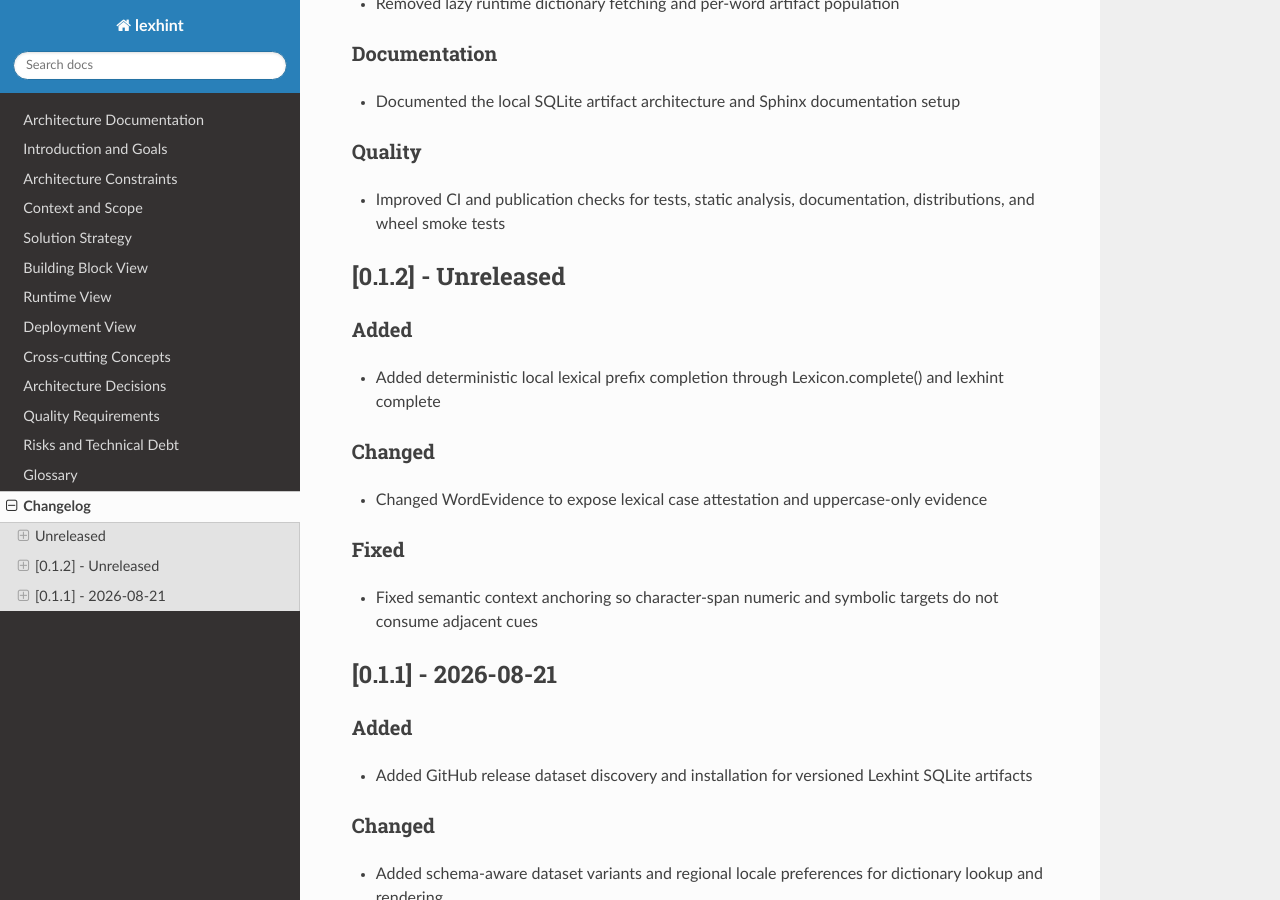
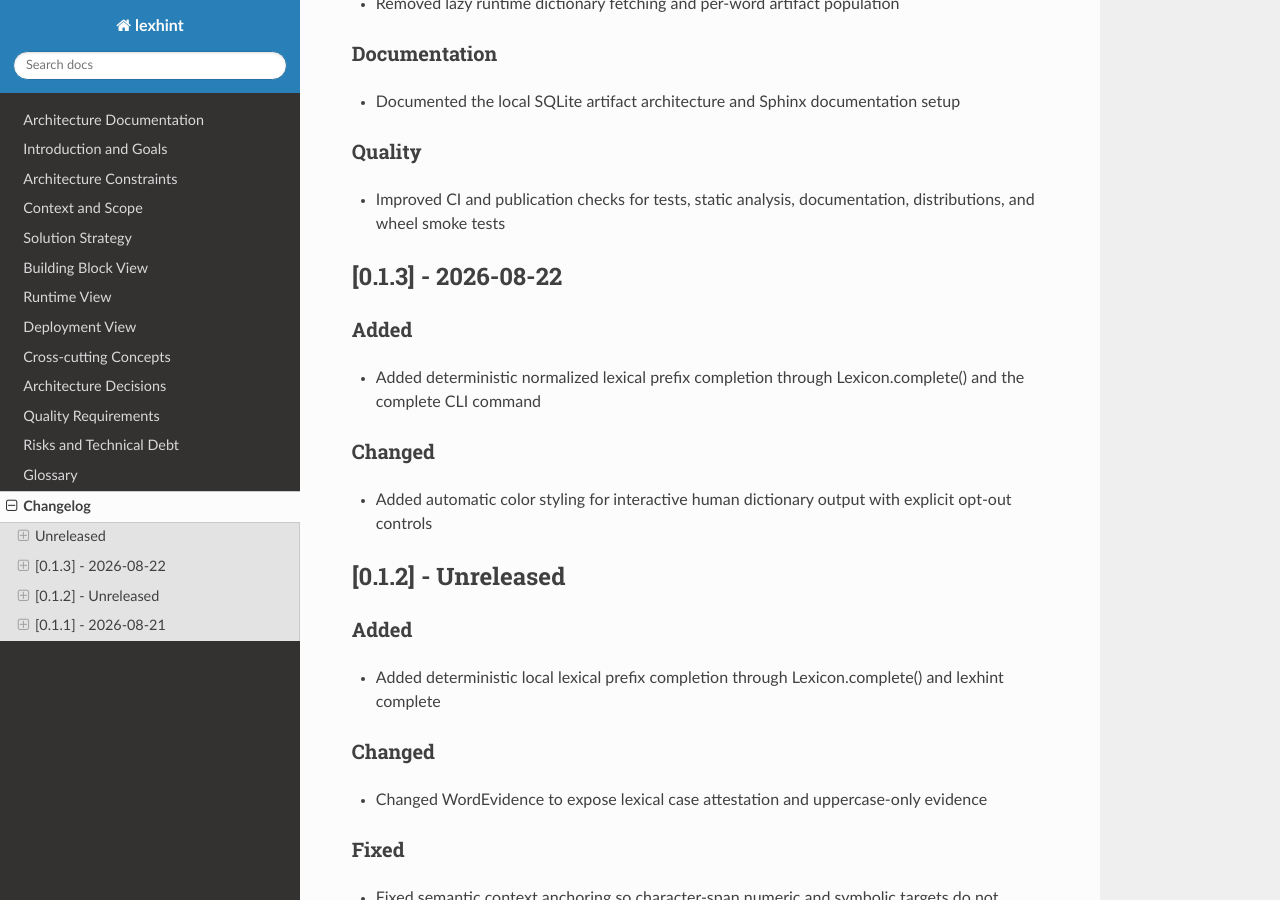
Before and after one commit to buchwandler/lexhint, a Sphinx documentation site: the page built from docs/changelog.md, in a window 1280 px wide and 900 px high, scrolled down 830 px. Built offline with Sphinx 7.4.7 and the Read the Docs theme 3.1.0, drawn with Linux system fonts in a browser that asks for light colours.

Commit message:
doc: changelog

```diff
--- a/docs/changelog.md
+++ b/docs/changelog.md
@@ -32,6 +32,18 @@
 
 <!-- generated by releaseledger -->
 
+## [0.1.3] - 2026-08-22
+
+### Added
+
+- Added deterministic normalized lexical prefix completion through Lexicon.complete() and the complete CLI command
+
+### Changed
+
+- Added automatic color styling for interactive human dictionary output with explicit opt-out controls
+
+<!-- generated by releaseledger -->
+
 ## [0.1.2] - Unreleased
 
 ### Added
```
Also changed, not shown: .ledger/releaseledger/data/ledgers/main/releases/0.1.3/entries/entry-0001.md (added), .ledger/releaseledger/data/ledgers/main/releases/0.1.3/entries/entry-0002.md (added), .ledger/releaseledger/data/ledgers/main/releases/0.1.3/release.md (added), 2 other files.
